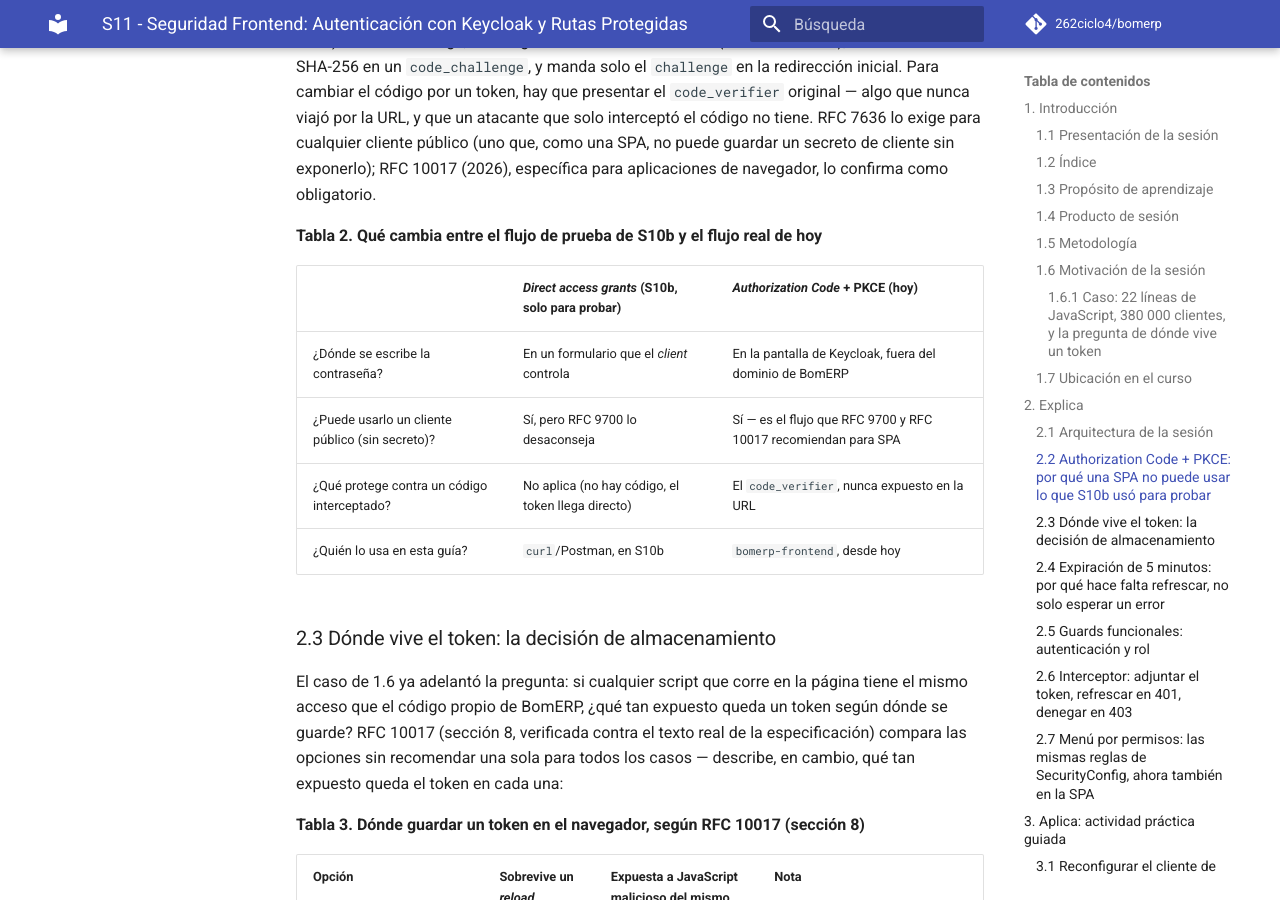
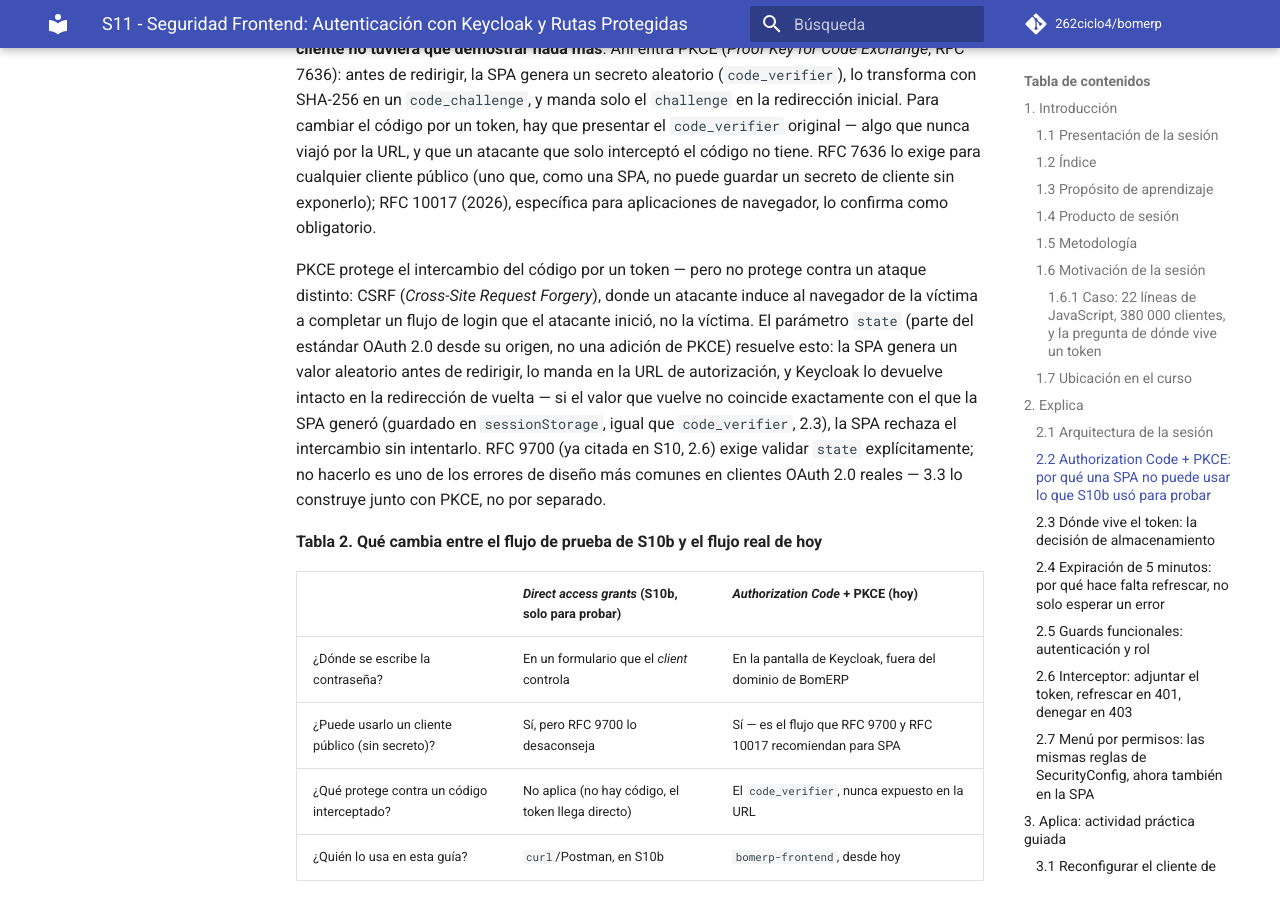
Before and after one commit to 262ciclo4/bomerp, an MkDocs documentation site: the page built from docs/lp2/sesiones/S11_Seguridad_Frontend_Keycloak.md, in a window 1280 px wide and 900 px high, scrolled down 6010 px. Built offline with MkDocs 1.6.1 and Material for MkDocs 9.7.7, drawn with Linux system fonts in a browser that asks for light colours; comment, search, counter and statistics services are not loaded; some of the changed text lies outside the part shown.

Commit message:
S11 Angular integrado con keycloak

````diff
--- a/docs/lp2/sesiones/S11_Seguridad_Frontend_Keycloak.md
+++ b/docs/lp2/sesiones/S11_Seguridad_Frontend_Keycloak.md
@@ -101,10 +101,11 @@
     participant BE as bomerp-backend
 
     U->>SPA: abre una ruta protegida
-    SPA->>SPA: genera code_verifier y code_challenge (PKCE)
-    SPA->>KC: redirige a /auth con code_challenge
+    SPA->>SPA: genera code_verifier/code_challenge (PKCE) y state (anti-CSRF)
+    SPA->>KC: redirige a /auth con code_challenge y state
     U->>KC: ingresa email y contraseña
-    KC->>SPA: redirige a /auth/callback?code=...
+    KC->>SPA: redirige a /auth/callback?code=...&state=...
+    SPA->>SPA: verifica que state coincide con el guardado
     SPA->>KC: POST /token (code + code_verifier)
     KC-->>SPA: access_token, refresh_token, id_token
     SPA->>SPA: guarda la sesion en memoria
@@ -121,6 +122,8 @@
 La razón de fondo, con más detalle del que S10b necesitaba dar: *Direct access grants* exige que el cliente reciba el usuario y la contraseña directamente y los reenvíe — eso significa que **la SPA tendría que mostrar su propio formulario de login**, con la contraseña pasando por JavaScript que corre en el navegador del usuario, exactamente el mismo código que el caso de 1.6 demuestra que un atacante puede intervenir. *Authorization Code* evita esto por diseño: la contraseña se escribe **dentro del dominio de Keycloak** (`localhost:38080`), nunca dentro del dominio de BomERP (`localhost:4200`) — ni siquiera un script malicioso corriendo en `bomerp-frontend` podría leerla, porque nunca pasa por ahí.
 
 Pero *Authorization Code* por sí solo tiene un hueco: el código que Keycloak devuelve en la URL de retorno (`?code=...`) viaja por el navegador, y un atacante que lograra interceptar esa redirección (un proxy malicioso, una app con el mismo *custom URL scheme* en móvil, un historial de navegador compartido) podría robar ese código y cambiarlo por un token él mismo — **si el cliente no tuviera que demostrar nada más**. Ahí entra PKCE (*Proof Key for Code Exchange*, RFC 7636): antes de redirigir, la SPA genera un secreto aleatorio (`code_verifier`), lo transforma con SHA-256 en un `code_challenge`, y manda solo el `challenge` en la redirección inicial. Para cambiar el código por un token, hay que presentar el `code_verifier` original — algo que nunca viajó por la URL, y que un atacante que solo interceptó el código no tiene. RFC 7636 lo exige para cualquier cliente público (uno que, como una SPA, no puede guardar un secreto de cliente sin exponerlo); RFC 10017 (2026), específica para aplicaciones de navegador, lo confirma como obligatorio.
+
+PKCE protege el intercambio del código por un token — pero no protege contra un ataque distinto: CSRF (*Cross-Site Request Forgery*), donde un atacante induce al navegador de la víctima a completar un flujo de login que el atacante inició, no la víctima. El parámetro `state` (parte del estándar OAuth 2.0 desde su origen, no una adición de PKCE) resuelve esto: la SPA genera un valor aleatorio antes de redirigir, lo manda en la URL de autorización, y Keycloak lo devuelve intacto en la redirección de vuelta — si el valor que vuelve no coincide exactamente con el que la SPA generó (guardado en `sessionStorage`, igual que `code_verifier`, 2.3), la SPA rechaza el intercambio sin intentarlo. RFC 9700 (ya citada en S10, 2.6) exige validar `state` explícitamente; no hacerlo es uno de los errores de diseño más comunes en clientes OAuth 2.0 reales — 3.3 lo construye junto con PKCE, no por separado.
 
 **Tabla 2. Qué cambia entre el flujo de prueba de S10b y el flujo real de hoy**
 
@@ -283,9 +286,13 @@
   const hash = await crypto.subtle.digest('SHA-256', datos);
   return base64UrlEncode(new Uint8Array(hash));
 }
+
+export function generarState(): string {
+  return base64UrlEncode(crypto.getRandomValues(new Uint8Array(16)));
+}
 ```
 
-`crypto.getRandomValues` (Web Crypto API, nativa del navegador, sin ninguna librería) genera los 32 bytes aleatorios del `code_verifier` — el mínimo de entropía que RFC 7636 exige para que no sea adivinable. `crypto.subtle.digest('SHA-256', ...)` es asíncrono porque el cálculo real ocurre fuera del hilo principal de JavaScript; por eso `generarCodeChallenge` devuelve una `Promise`, no un valor directo.
+`crypto.getRandomValues` (Web Crypto API, nativa del navegador, sin ninguna librería) genera los 32 bytes aleatorios del `code_verifier` — el mínimo de entropía que RFC 7636 exige para que no sea adivinable. `crypto.subtle.digest('SHA-256', ...)` es asíncrono porque el cálculo real ocurre fuera del hilo principal de JavaScript; por eso `generarCodeChallenge` devuelve una `Promise`, no un valor directo. `generarState` reusa el mismo `base64UrlEncode` para un propósito distinto (2.2): no se transforma con SHA-256 porque `state` no necesita demostrarse después — solo necesita ser impredecible y compararse tal cual al volver.
 
 ### 3.3 Construir `AuthService`: iniciar el login y guardar la sesión en memoria
 
@@ -314,6 +321,7 @@
 }
 
 const CLAVE_CODE_VERIFIER = 'bomerp_pkce_code_verifier';
+const CLAVE_STATE = 'bomerp_pkce_state';
 const CLAVE_DESTINO = 'bomerp_pkce_destino';
 
 @Injectable({ providedIn: 'root' })
@@ -349,8 +357,10 @@
 
   async iniciarLogin(destino = location.pathname): Promise<void> {
     const verifier = generarCodeVerifier();
+    const state = generarState();
     const challenge = await generarCodeChallenge(verifier);
     sessionStorage.setItem(CLAVE_CODE_VERIFIER, verifier);
+    sessionStorage.setItem(CLAVE_STATE, state);
     sessionStorage.setItem(CLAVE_DESTINO, destino);
 
     const parametros = new URLSearchParams({
@@ -358,6 +368,7 @@
       response_type: 'code',
       redirect_uri: environment.keycloak.redirectUri,
       scope: 'openid profile email',
+      state,
       code_challenge: challenge,
       code_challenge_method: 'S256',
     });
@@ -375,7 +386,7 @@
 }
 ```
 
-`sesion` es la única fuente de verdad, y vive en memoria (2.3) — nada de lo que `AuthService` guarda ahí sobrevive un *reload*. `autenticado`, `roles` y `usuario` son `computed`: se recalculan solos cada vez que `sesion` cambia, sin que ninguna otra parte de la SPA tenga que sincronizar nada a mano. `iniciarLogin` guarda el `code_verifier` y la ruta a la que el usuario quería ir (`destino`) en `sessionStorage` — la única excepción ya justificada en 2.3 — y redirige el navegador completo a Keycloak; `guardarSesion` queda privado por ahora, 3.4 es quien primero la usa.
+`sesion` es la única fuente de verdad, y vive en memoria (2.3) — nada de lo que `AuthService` guarda ahí sobrevive un *reload*. `autenticado`, `roles` y `usuario` son `computed`: se recalculan solos cada vez que `sesion` cambia, sin que ninguna otra parte de la SPA tenga que sincronizar nada a mano. `iniciarLogin` guarda el `code_verifier`, el `state` (2.2) y la ruta a la que el usuario quería ir (`destino`) en `sessionStorage` — la misma excepción acotada ya justificada en 2.3, ahora con tres valores en vez de uno, ninguno de los tres el token — y redirige el navegador completo a Keycloak; `guardarSesion` queda privado por ahora, 3.4 es quien primero la usa.
 
 ### 3.4 Construir la ruta de retorno (`/auth/callback`) y completar el intercambio
 
@@ -384,10 +395,12 @@
 Primero, completa `AuthService` con el método que hace el intercambio — agrégalo después de `iniciarLogin`:
 
 ```typescript
-  async completarLogin(code: string): Promise<void> {
+  async completarLogin(code: string, stateRecibido: string): Promise<void> {
+    const stateEsperado = sessionStorage.getItem(CLAVE_STATE);
     const verifier = sessionStorage.getItem(CLAVE_CODE_VERIFIER);
-    if (!verifier) {
-      throw new Error('code_verifier perdido: inicia el login de nuevo');
+    sessionStorage.removeItem(CLAVE_STATE);
+    if (!verifier || stateRecibido !== stateEsperado) {
+      throw new Error('state o code_verifier invalido: posible CSRF, inicia el login de nuevo');
     }
     const cuerpo = new URLSearchParams({
       grant_type: 'authorization_code',
@@ -415,7 +428,7 @@
   }
 ```
 
-`completarLogin` usa `fetch`, no `HttpClient` — a propósito: este intercambio nunca debe pasar por el interceptor de 3.8 (que adjunta `Authorization` a las peticiones hacia `bomerp-backend`), y Keycloak no es `bomerp-backend`. `sessionStorage.removeItem(CLAVE_CODE_VERIFIER)` ocurre **antes** de revisar si la respuesta fue exitosa, a propósito: el `code_verifier` es de un solo uso — si el intercambio falla, la solución es reiniciar el login completo (`iniciarLogin`, con un `code_verifier` nuevo), nunca reintentar con el mismo.
+`completarLogin` revisa `state` **antes** de confiar en el `code_verifier` (2.2): si el valor que Keycloak devolvió no coincide con el que la SPA guardó antes de redirigir, lanza un error y nunca llega a intentar el intercambio — sin importar si el `code_verifier` guardado era correcto. Usa `fetch`, no `HttpClient` — a propósito: este intercambio nunca debe pasar por el interceptor de 3.8 (que adjunta `Authorization` a las peticiones hacia `bomerp-backend`), y Keycloak no es `bomerp-backend`. `sessionStorage.removeItem(CLAVE_CODE_VERIFIER)` ocurre **antes** de revisar si la respuesta fue exitosa, a propósito: el `code_verifier` es de un solo uso — si el intercambio falla, la solución es reiniciar el login completo (`iniciarLogin`, con un `code_verifier` nuevo), nunca reintentar con el mismo.
 
 **`lp2/bomerp-frontend/src/app/core/auth/auth-callback.ts`** (archivo nuevo):
 
@@ -435,15 +448,16 @@
     const auth = inject(AuthService);
 
     const codigo = route.snapshot.queryParamMap.get('code');
+    const state = route.snapshot.queryParamMap.get('state');
     const error = route.snapshot.queryParamMap.get('error');
 
-    if (error || !codigo) {
+    if (error || !codigo || !state) {
       router.navigateByUrl('/');
       return;
     }
 
     auth
-      .completarLogin(codigo)
+      .completarLogin(codigo, state)
       .then(() => router.navigateByUrl(auth.destinoPendiente()))
       .catch(() => router.navigateByUrl('/'));
   }
@@ -791,7 +805,7 @@
 Completa y evidencia estas tareas, sobre tu propio proyecto:
 
 1. Crea un realm propio en tu Keycloak (S10b, sección 3, mismos pasos) con los roles reales de tu dominio, un cliente público con *Standard flow* + PKEC obligatorio (S10b, sección 4; 3.1 de esta guía) y al menos dos usuarios con roles distintos (S10b, sección 5).
-2. Construye el flujo completo de login (`AuthService`, PKCE, la ruta de retorno) contra ese realm, con el token guardado en memoria — no en `localStorage` (2.3).
+2. Construye el flujo completo de login (`AuthService`, PKCE + `state`, la ruta de retorno) contra ese realm, con el token guardado en memoria — no en `localStorage` (2.3).
 3. Protege al menos una ruta de escritura con `rolGuard` y confirma que un usuario sin ese rol es redirigido, no solo bloqueado en silencio.
 4. Construye el interceptor: el token se adjunta automáticamente a cada petición de tu propio backend, y un `401` dispara un refresco antes de rendirse (2.6).
 5. Documenta la matriz de accesos de tu propio proyecto, con el mismo formato de la Tabla 6 (3.10).
````
Also changed, not shown: other parts of docs/lp2/sesiones/S11_Seguridad_Frontend_Keycloak.md (+1 -1 lines).
